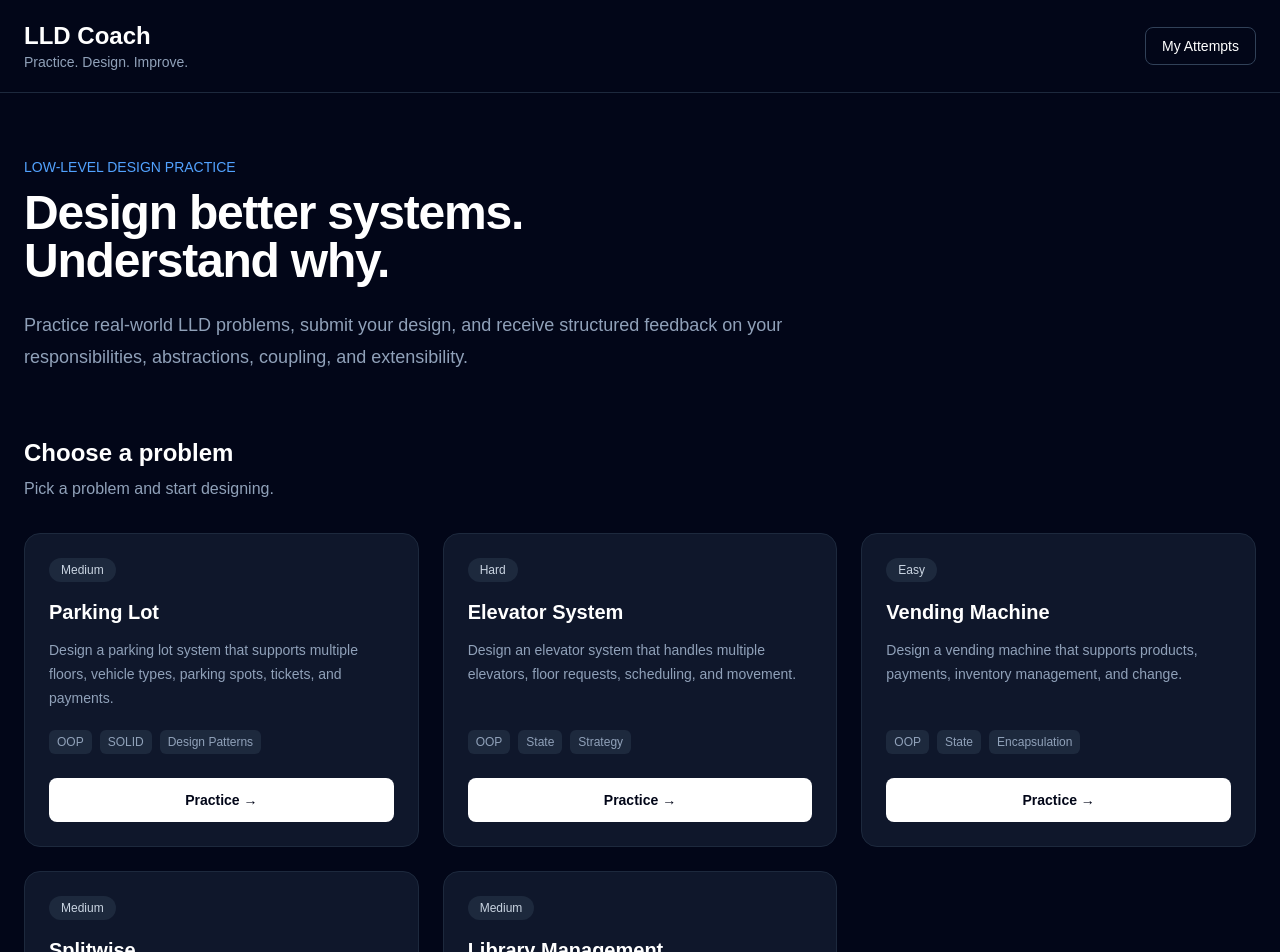
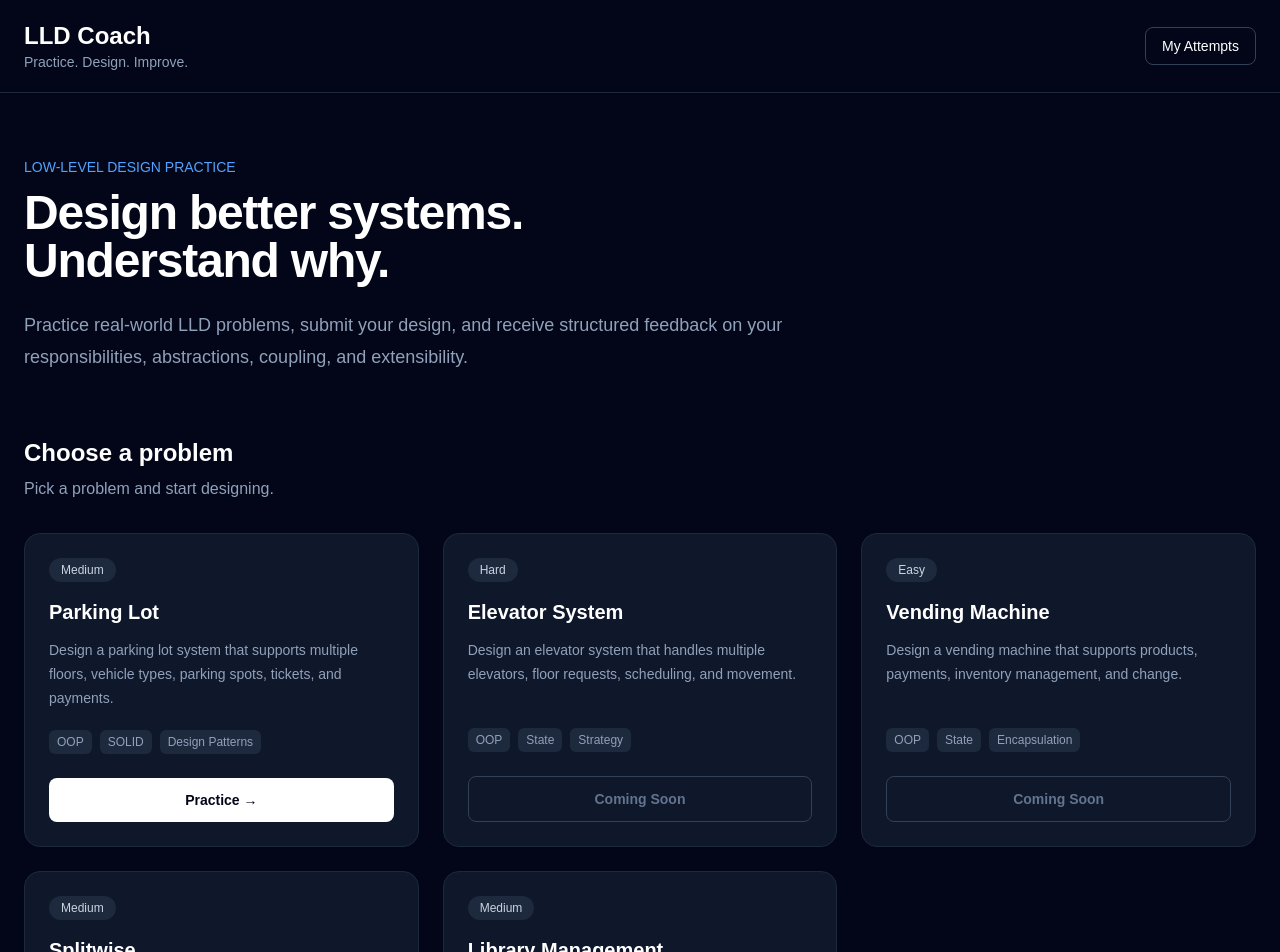
Before and after one commit to Ferozhasnain1504/lld-coach, a Next.js app: page / in a window 1280 px wide. Shown: the top 952 px of the page. Built offline with nearby package versions, Linux system fonts and the light colour scheme.

Commit message:
feat: improve home page navigation

```diff
--- a/app/history/page.tsx
+++ b/app/history/page.tsx
@@ -36,8 +36,13 @@ export default async function HistoryPage() {
 
         {submissions.length === 0 ? (
           <div className="border border-slate-800 rounded-xl p-8 text-center">
-            <p className="text-slate-400">
+            <p className="text-slate-300 text-lg">
               No attempts yet.
+            </p>
+
+            <p className="text-slate-500 mt-2 max-w-md mx-auto">
+              Start with the Parking Lot problem and submit your first
+              LLD design to receive AI-powered feedback.
             </p>
 
             <Link
--- a/app/page.tsx
+++ b/app/page.tsx
@@ -51,9 +51,12 @@ export default function Home() {
             </p>
           </div>
 
-          <button className="rounded-lg border border-slate-700 px-4 py-2 text-sm hover:bg-slate-800">
+          <Link
+            href="/history"
+            className="rounded-lg border border-slate-700 px-4 py-2 text-sm hover:bg-slate-800"
+          >
             My Attempts
-          </button>
+          </Link>
         </div>
       </header>
 
@@ -116,12 +119,21 @@ export default function Home() {
                 ))}
               </div>
 
+              {problem.title === "Parking Lot" ? (
                 <Link
                   href="/problems/parking-lot"
                   className="mt-6 w-full rounded-lg bg-white px-4 py-3 text-center text-sm font-semibold text-slate-950 hover:bg-slate-200"
                 >
                   Practice →
                 </Link>
+              ) : (
+                <button
+                  disabled
+                  className="mt-6 w-full cursor-not-allowed rounded-lg border border-slate-700 px-4 py-3 text-center text-sm font-semibold text-slate-500"
+                >
+                  Coming Soon
+                </button>
+              )}
             </div>
           ))}
         </div>
```
Lines whose indentation alone changed are shown as unchanged.
